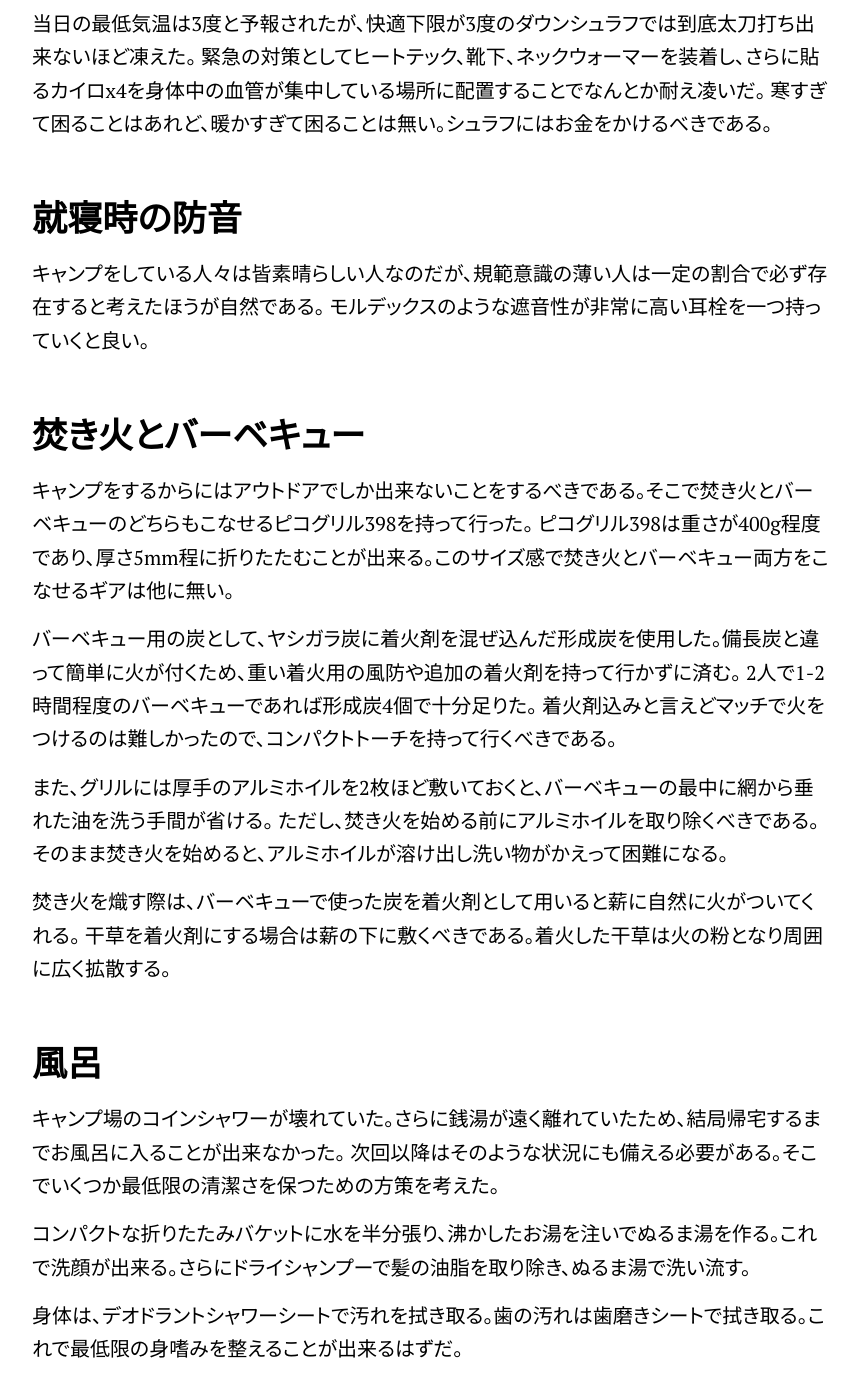
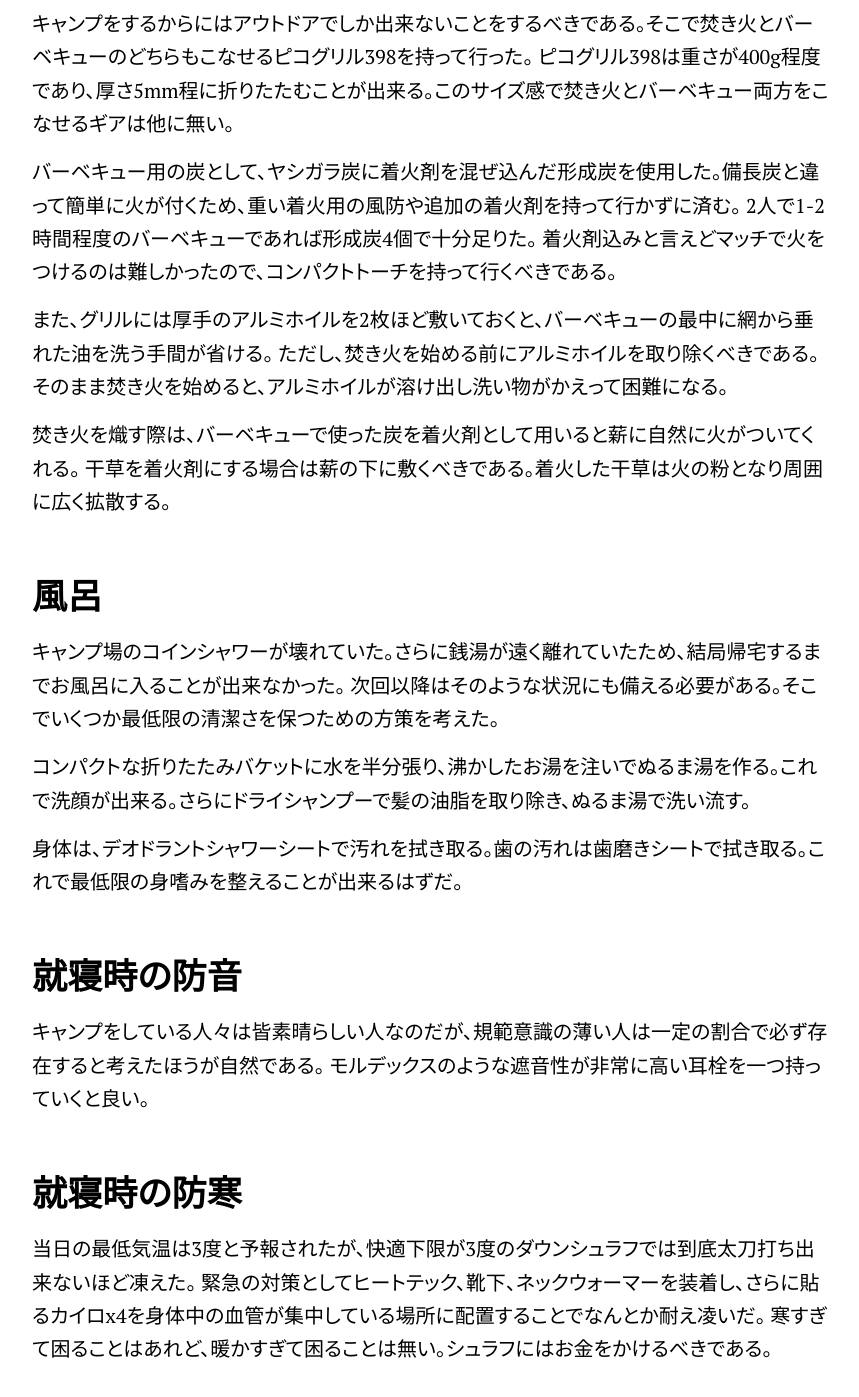
Before and after one commit to uetchy/uechi.io, a Jekyll site: the page built from _posts/2018-04-13-camping.markdown, in a window 1280 px wide and 1400 px high, scrolled down 734 px. Shown: the top 1397 px of the window, without its empty margins (208-1067 px from the left). Built offline with Jekyll 4.4.1, drawn with Linux system fonts in a browser that asks for light colours; nearby versions of some CDN libraries; comment, search, counter and statistics services are not loaded; some of the changed lines change nothing that is shown.

Commit message:
Updated Camping

```diff
--- a/_posts/2018-04-13-camping.markdown
+++ b/_posts/2018-04-13-camping.markdown
@@ -12,17 +12,6 @@ date: 2018-04-13 14:26:00 +09:00
 キャンプ道具を一度に買い揃えるのが難しかったため、テントと椅子と焚き火グリルをTENTALでレンタルした。
 6万円以上するテントを購入前に実地で試用できるという点で、キャンプ初心者はむしろレンタルから始めることで銭失いの後悔を最小化できそうだ。
 逆に、1万円を切る道具は熟慮した上で購入した方が良い。
-
-# 就寝時の防寒
-
-当日の最低気温は3度と予報されたが、快適下限が3度のダウンシュラフでは到底太刀打ち出来ないほど凍えた。
-緊急の対策としてヒートテック、靴下、ネックウォーマーを装着し、さらに貼るカイロx4を身体中の血管が集中している場所に配置することでなんとか耐え凌いだ。
-寒すぎて困ることはあれど、暖かすぎて困ることは無い。シュラフにはお金をかけるべきである。
-
-# 就寝時の防音
-
-キャンプをしている人々は皆素晴らしい人なのだが、規範意識の薄い人は一定の割合で必ず存在すると考えたほうが自然である。
-モルデックスのような遮音性が非常に高い耳栓を一つ持っていくと良い。
 
 # 焚き火とバーベキュー
 
@@ -47,3 +36,14 @@ date: 2018-04-13 14:26:00 +09:00
 コンパクトな折りたたみバケットに水を半分張り、沸かしたお湯を注いでぬるま湯を作る。これで洗顔が出来る。さらにドライシャンプーで髪の油脂を取り除き、ぬるま湯で洗い流す。
 
 身体は、デオドラントシャワーシートで汚れを拭き取る。歯の汚れは歯磨きシートで拭き取る。これで最低限の身嗜みを整えることが出来るはずだ。
+
+# 就寝時の防音
+
+キャンプをしている人々は皆素晴らしい人なのだが、規範意識の薄い人は一定の割合で必ず存在すると考えたほうが自然である。
+モルデックスのような遮音性が非常に高い耳栓を一つ持っていくと良い。
+
+# 就寝時の防寒
+
+当日の最低気温は3度と予報されたが、快適下限が3度のダウンシュラフでは到底太刀打ち出来ないほど凍えた。
+緊急の対策としてヒートテック、靴下、ネックウォーマーを装着し、さらに貼るカイロx4を身体中の血管が集中している場所に配置することでなんとか耐え凌いだ。
+寒すぎて困ることはあれど、暖かすぎて困ることは無い。シュラフにはお金をかけるべきである。
```
